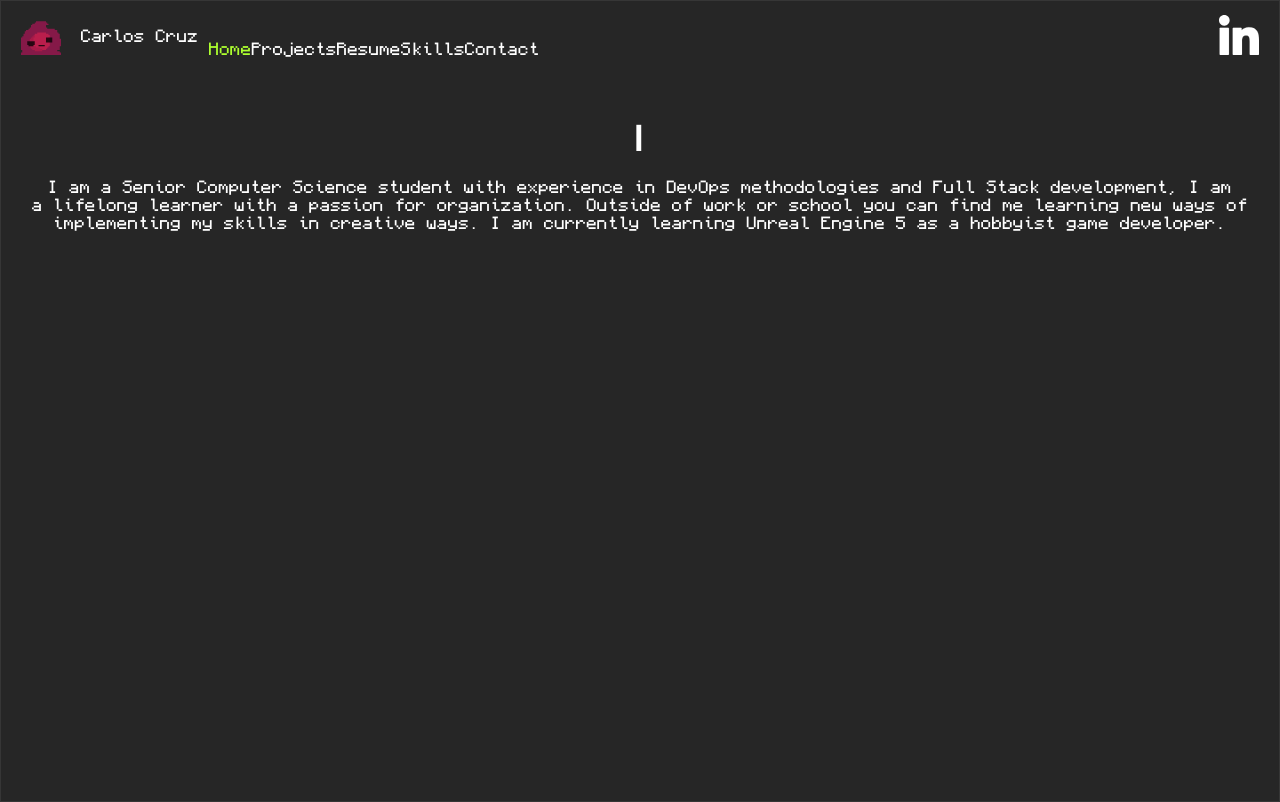
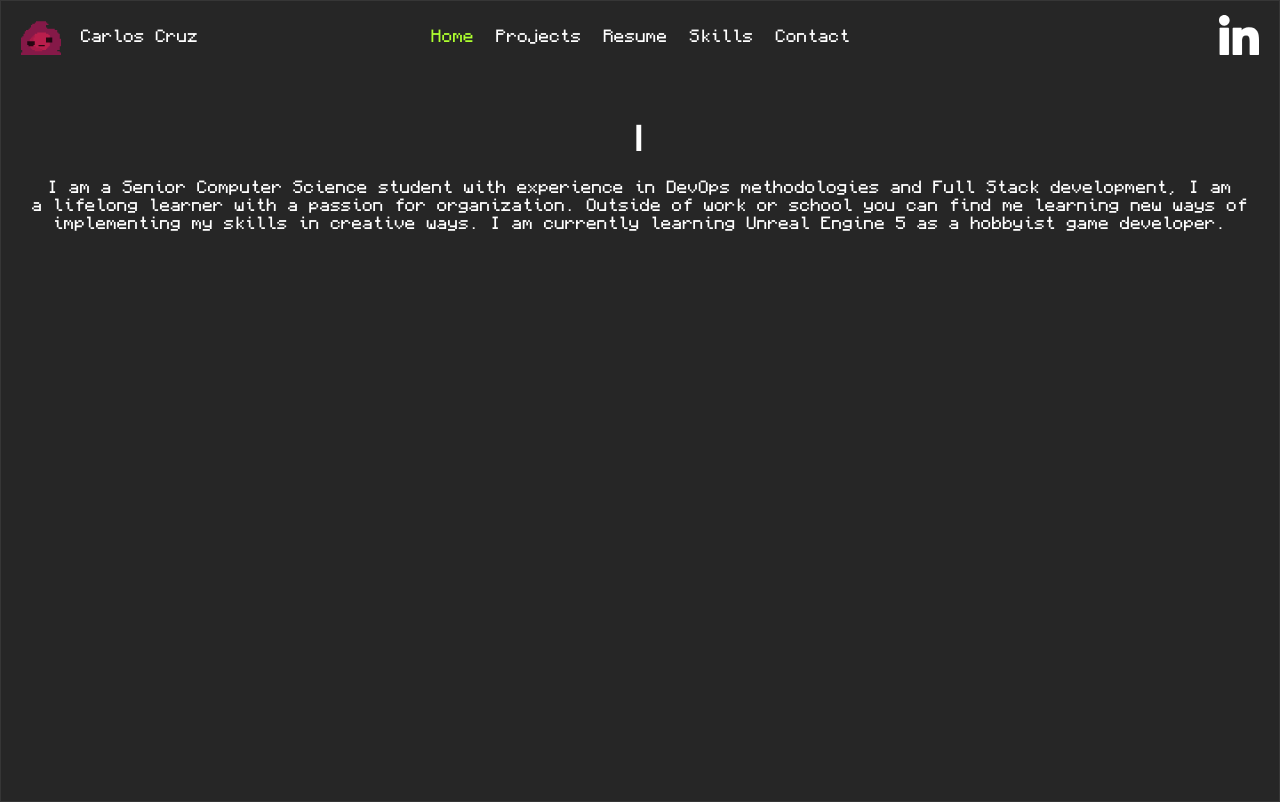
Before and after one commit to GitDeCarlos/gitdecarlos.github.io, a plain HTML site: page index.html in a window 1280 px wide. Drawn offline with Linux system fonts and the light colour scheme.

Commit message:
Small update
Changed:
- Fixed issues from previous push

```diff
--- a/index.html
+++ b/index.html
@@ -13,7 +13,7 @@
   </head>
   <body>
     <div class="navbar">
-      <div class="nav-lr-wrapper">
+      <div class="nav-lm-wrapper">
         <div class="nav-left">
           <a class="logo" href="index.html">
             <img src="Images/logo.png" alt="">
```
